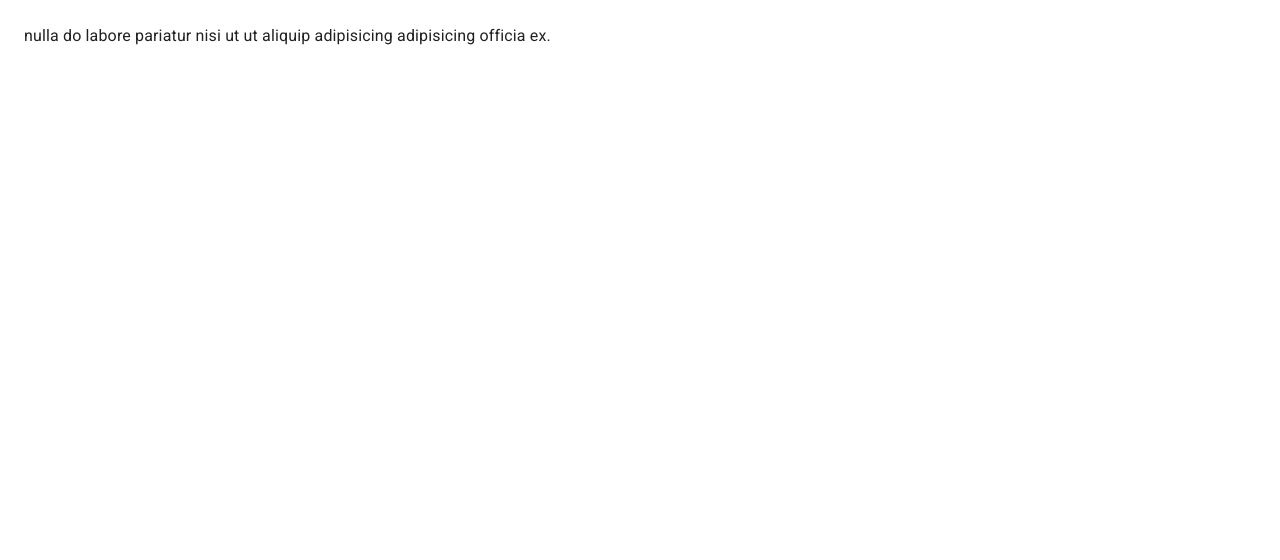
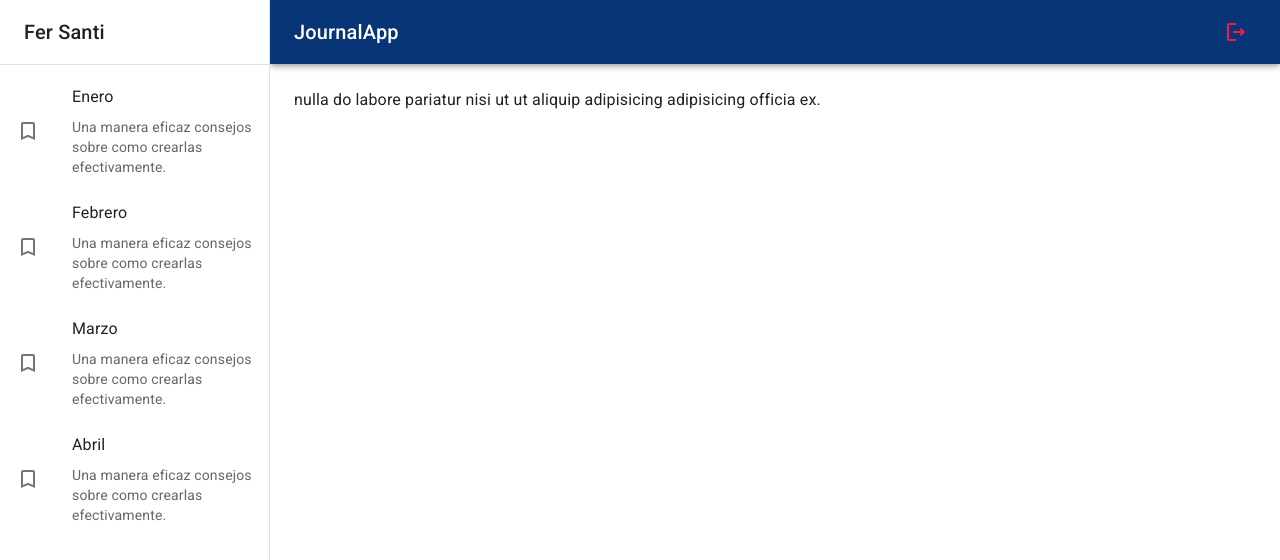
Before and after one commit to fersanti2896/17-curso-react-journalApp-material-ui, a React (Vite) app: page / in a window 1280 px wide. Shown: the top 560 px of the page. Built offline with nearby package versions, Linux system fonts and the light colour scheme.

Commit message:
Navbar y Sidebar.jsx

```diff
--- a/package.json
+++ b/package.json
@@ -13,6 +13,7 @@
     "@emotion/styled": "^11.10.6",
     "@mui/icons-material": "^5.11.9",
     "@mui/material": "^5.11.10",
+    "prop-types": "^15.8.1",
     "react": "^18.2.0",
     "react-dom": "^18.2.0",
     "react-router-dom": "^6.8.1"
--- /dev/null
+++ b/src/journal/components/Navbar.jsx
@@ -0,0 +1,43 @@
+import { LogoutOutlined, MenuOpenOutlined } from '@mui/icons-material';
+import { AppBar, Grid, IconButton, Toolbar, Typography } from '@mui/material';
+import PropTypes from 'prop-types';
+
+export const Navbar = ({ drawerWidth = 240 }) => {
+    return (
+        <>
+            <AppBar position='fixed'
+                    sx={{
+                        ml: { sm: `${ drawerWidth }px` },
+                        width: { sm: `calc(100% - ${ drawerWidth }px)` }
+                    }}>
+                <Toolbar>
+                    <IconButton aria-label='icon-button'
+                                color='inherit'
+                                edge='start'
+                                sx={{ mr: 2, display: { sm: 'none' } }}>
+                        <MenuOpenOutlined />
+                    </IconButton>
+
+                    <Grid alignItems='center'
+                          container
+                          direction='row'
+                          justifyContent='space-between'>
+                        <Typography component='div'
+                                    noWrap
+                                    variant='h6'>
+                            JournalApp
+                        </Typography>
+
+                        <IconButton color='error'>
+                            <LogoutOutlined />
+                        </IconButton>
+                    </Grid>
+                </Toolbar>
+            </AppBar>
+        </>
+    )
+}
+
+Navbar.propTypes = {
+    drawerWidth: PropTypes.number.isRequired
+}
--- /dev/null
+++ b/src/journal/components/Sidebar.jsx
@@ -0,0 +1,51 @@
+import { TurnedInNot } from '@mui/icons-material';
+import { Box, Divider, Drawer, Grid, List, ListItem, ListItemButton, ListItemIcon, ListItemText, Toolbar, Typography } from '@mui/material';
+import PropTypes from 'prop-types';
+
+export const Sidebar = ({ drawerWidth = 240 }) => {
+    return (
+        <>
+            <Box component='nav'
+                 sx={{ width: { sm: drawerWidth }, flexShrink: { sm: 0 } }}>
+                <Drawer open
+                        sx={{
+                            display: { xs: 'block' },
+                            '& .MuiDrawer-paper': { boxSizing: 'border-box', width: drawerWidth }
+                        }}
+                        variant='permanent'>
+                    <Toolbar>
+                        <Typography component='div'
+                                    noWrap
+                                    variant='h6'>
+                            Fer Santi
+                        </Typography>
+                    </Toolbar>
+                    <Divider />
+
+                    <List>
+                        {
+                            ['Enero', 'Febrero', 'Marzo', 'Abril'].map( text => (
+                                <ListItem  disablePadding key={ text }>
+                                    <ListItemButton>
+                                        <ListItemIcon>
+                                            <TurnedInNot />
+                                        </ListItemIcon>
+
+                                        <Grid container>
+                                            <ListItemText primary={ text }/>
+                                            <ListItemText secondary={ 'Una manera eficaz consejos sobre como crearlas efectivamente.' }/>
+                                        </Grid>
+                                    </ListItemButton>
+                                </ListItem>
+                            ))
+                        }
+                    </List>
+                </Drawer>
+            </Box>
+        </>
+    )
+}
+
+Sidebar.propTypes = {
+    drawerWidth: PropTypes.number.isRequired
+}
--- /dev/null
+++ b/src/journal/components/index.js
@@ -0,0 +1,3 @@
+
+export * from './Navbar';
+export * from './Sidebar';
--- a/src/journal/layout/JournalLayout.jsx
+++ b/src/journal/layout/JournalLayout.jsx
@@ -1,17 +1,21 @@
-import { Box, Grid } from '@mui/material';
+import { Box, Toolbar } from '@mui/material';
+import { Navbar, Sidebar } from '../components';
 
-const drawerWidth = 240;
+const drawerWidth = 270;
 
 export const JournalLayout = ({ children }) => {
     return (
         <>
             <Box sx={{ display: 'flex' }}>
                 {/* Navbar drawerWidth*/}
+                <Navbar drawerWidth={ drawerWidth } />
+
                 {/* Sidebar drawerWidth*/}
+                <Sidebar drawerWidth={ drawerWidth } />
 
                 <Box component='main'
                      sx={{ flexGrow: 1, p: 3 }}>
-                        {/* Toolbar */}
+                        <Toolbar />
                         { children }
                 </Box>
             </Box>
```
Also changed, not shown: 1 other file (tests, documents, lock files or other folders).
